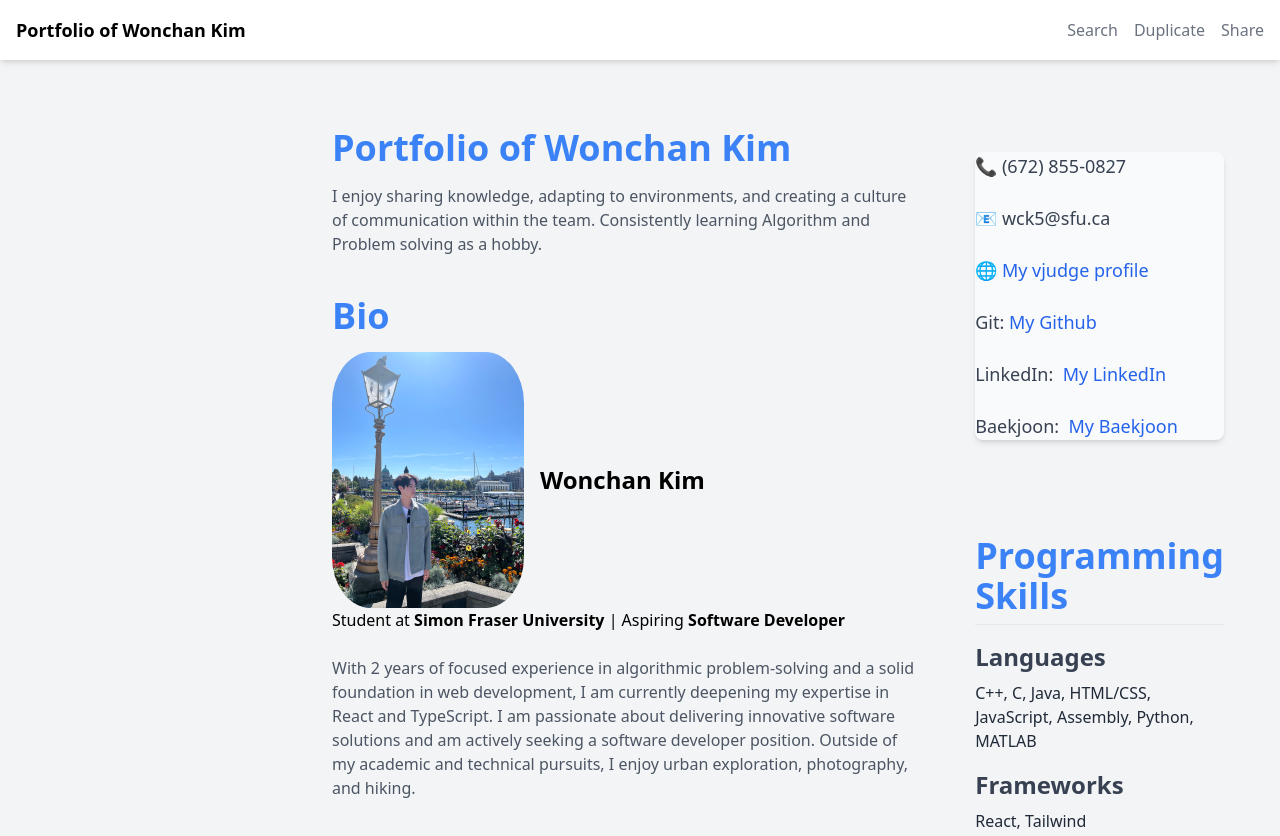
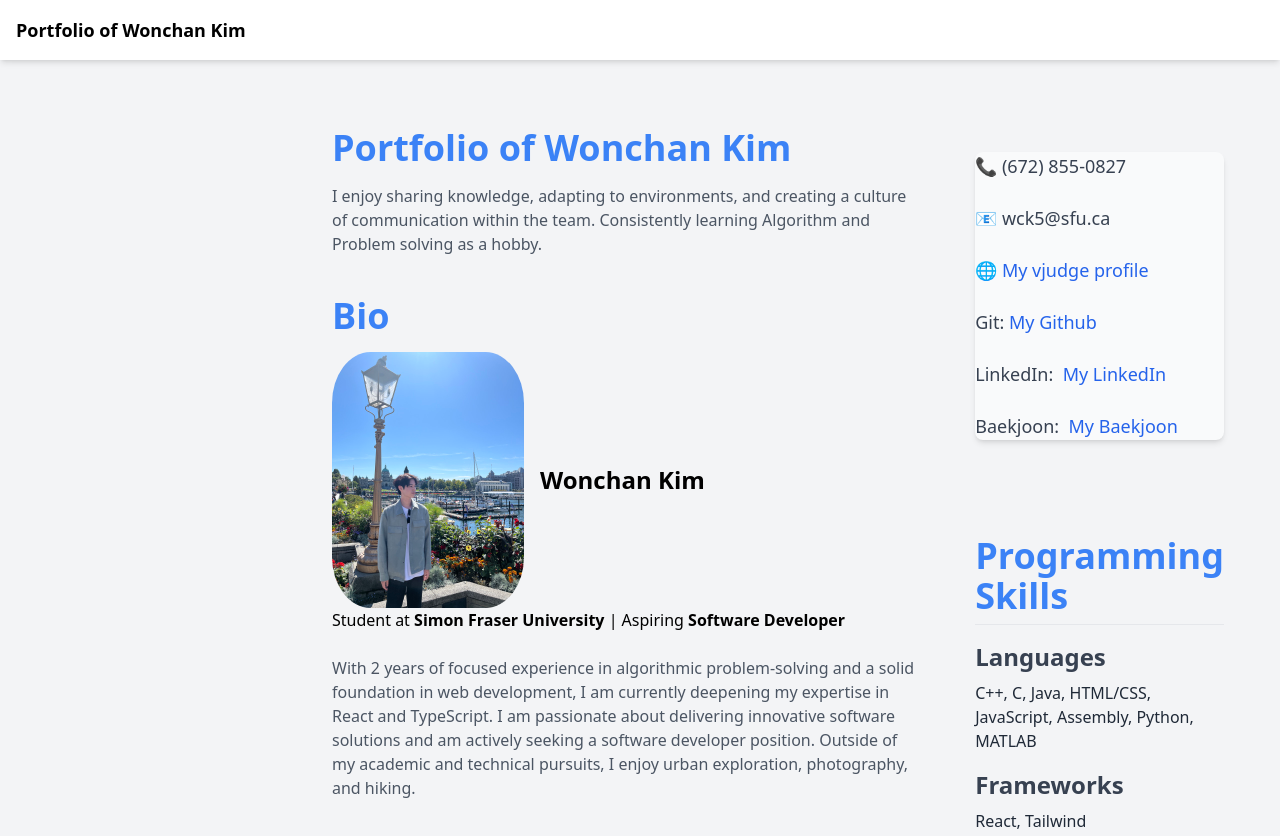
Before and after one commit to Wonchan-Kim/wonchan-kim.github.io, a plain HTML site: page src/index.html in a window 1280 px wide. Shown: the top 836 px of the page. Drawn offline with Linux system fonts and the light colour scheme.

Commit message:
navigation sector design modification

```diff
--- a/src/index.html
+++ b/src/index.html
@@ -20,15 +20,11 @@
   </style>
 
 </head>
-
-</head>
 <body class="bg-gray-100 p-8">
   <header class="flex justify-between items-center mb-8 p-4 bg-white shadow-md w-full fixed top-0 left-0">
     <h1 class="text-lg font-semibold">Portfolio of Wonchan Kim</h1>
     <nav class="flex space-x-4 text-gray-500">
-      <a href="#" class="hover:text-black">Search</a>
-      <a href="#" class="hover:text-black">Duplicate</a>
-      <a href="#" class="hover:text-black">Share</a>
+
     </nav>
   </header>
 
```
